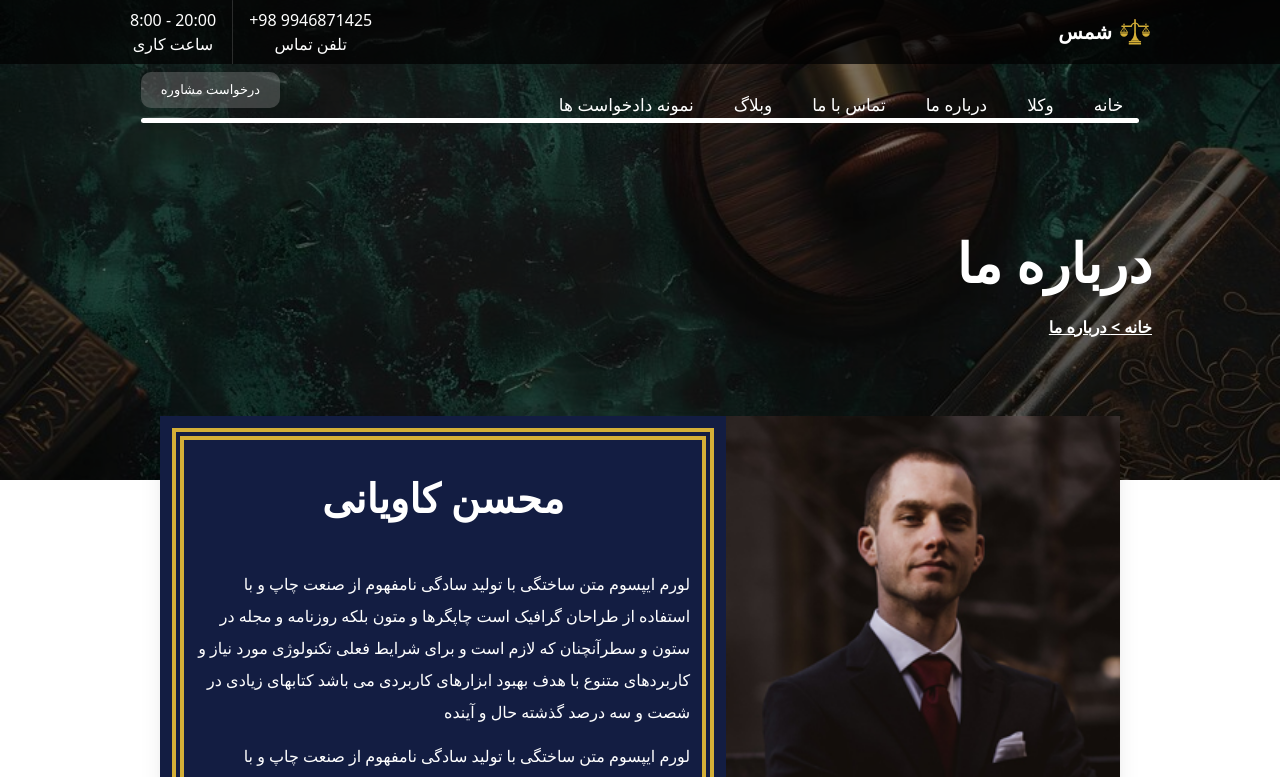
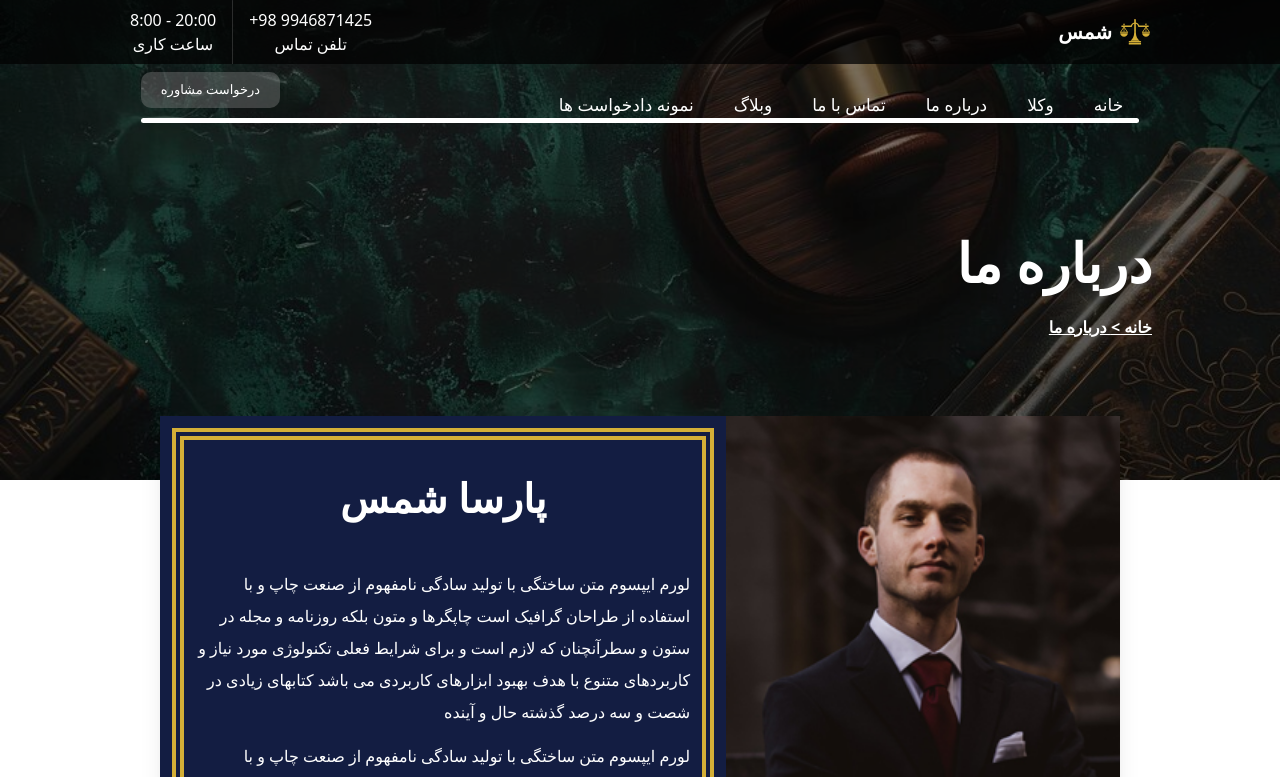
Before and after one commit to alikamran11ch46/Lawyer-Website, a Next.js app: page /about-us in a window 1280 px wide. Shown: the top 777 px of the page. Built offline with nearby package versions, Linux system fonts and the light colour scheme.

Commit message:
Update AboutsUs.tsx

```diff
--- a/components/pageSections/AboutsUs.tsx
+++ b/components/pageSections/AboutsUs.tsx
@@ -39,7 +39,7 @@ export default function AboutsUs() {
                 className=" text-white  xl:flex xl:flex-col xl:justify-center  px-3 pt-7 w-full h-full border-[4px] border-[#D4AF37]"
               >
                 <h1 className=" text-center  font-bold text-[32px] xl:text-[40px] lg:mb-10 mb-5">
-                  محسن کاویانی
+                   پارسا شمس
                 </h1>
                 <p className="  text-[13px] lg:text-[16px] xl:leading-8 mb-3">
                   لورم ایپسوم متن ساختگی با تولید سادگی نامفهوم از صنعت چاپ و با
```
